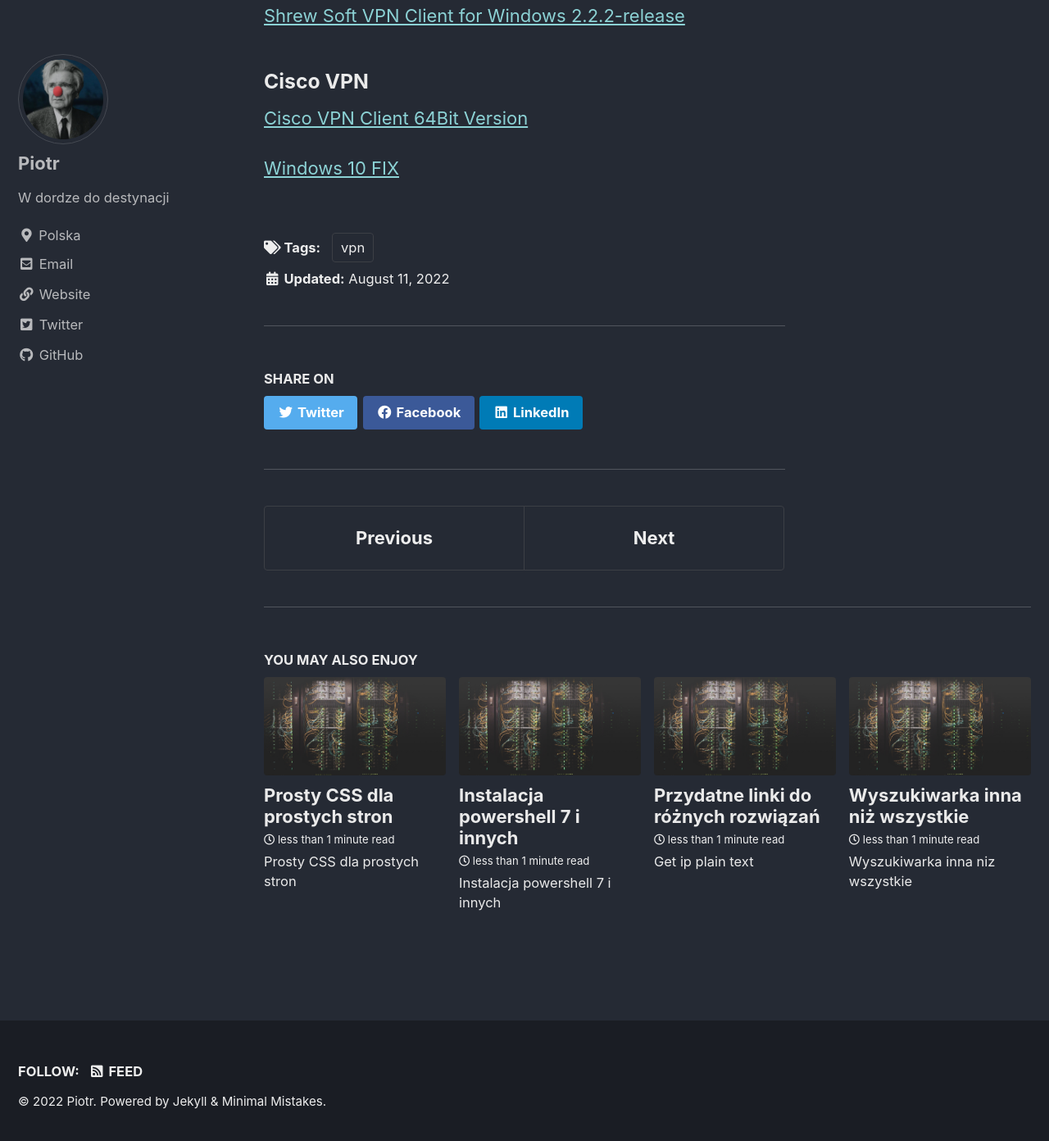
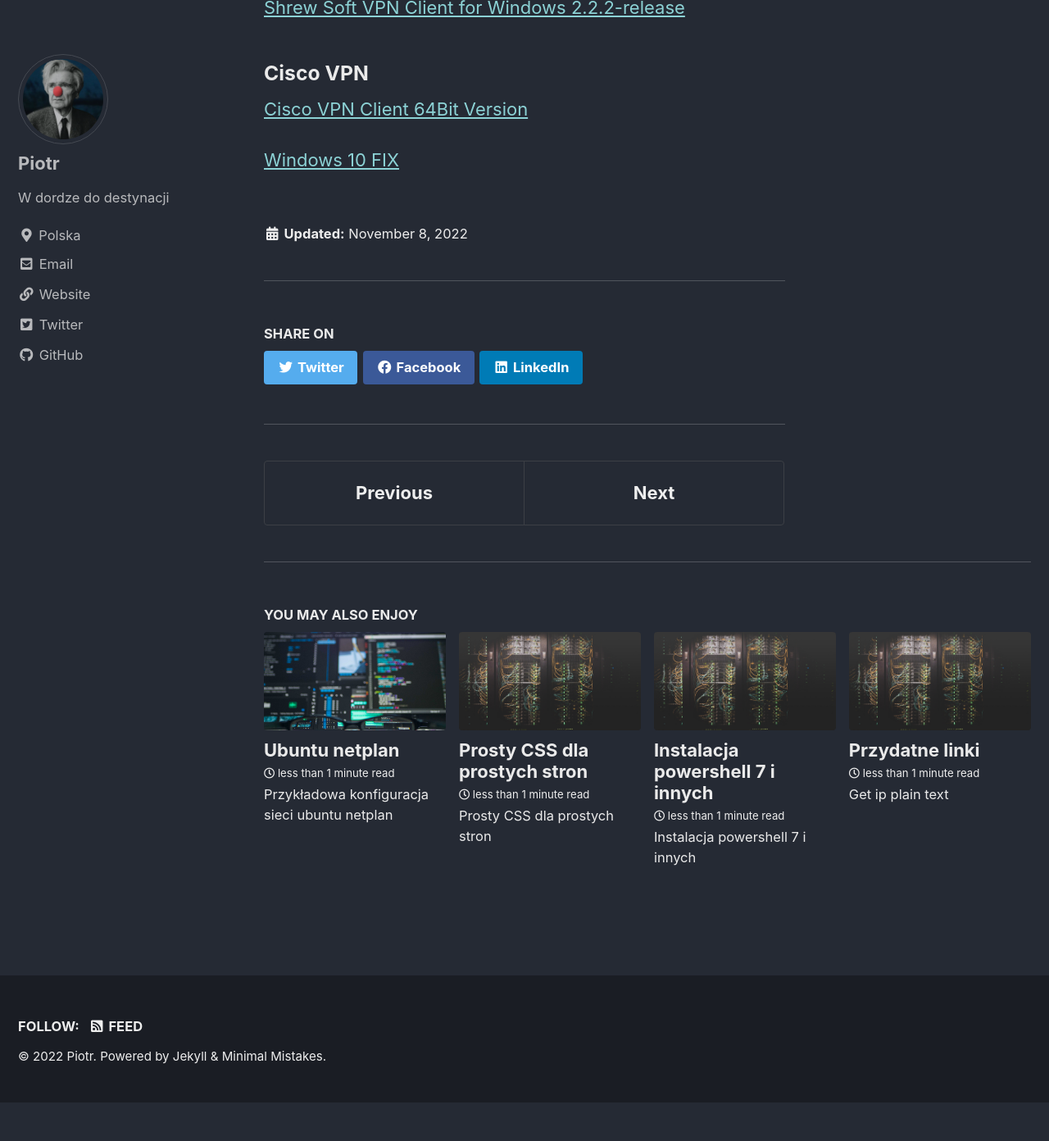
Before and after one commit to MrDum/MrDum.github.io, a Jekyll site: the page built from _posts/2022-08-11-VPN.md, in a window 1280 px wide and 1400 px high, scrolled down 578 px. Shown: the top 1392 px of the window at 82% size. Built offline with Jekyll 4.4.1, drawn with Linux system fonts in a browser that asks for light colours; cached includes are drawn as plain includes; after the commit the page ends 1923 px from its top, so only the background shows below that; some of the changed text lies outside the part shown.

Commit message:
dodanie netplan

```diff
--- a/_posts/2022-08-05-search.md
+++ b/_posts/2022-08-05-search.md
@@ -6,7 +6,7 @@
   - windows
 ---
 
-# Wyszukiwarka inna niz wszystkie
+# Wyszukiwarka inna niż wszystkie
 
 Jeśli google nie spełnia twoich oczekiwań a na myśł o używaniu binga przechodzą cię dreszcze spróbój poniższej wyszukiwarki
 
--- a/_posts/2022-08-11-VPN.md
+++ b/_posts/2022-08-11-VPN.md
@@ -1,5 +1,5 @@
 ---
-title:  "Przydatne linki do różnych rozwiązań"
+title:  "Przydatne linki do rozwiązań VPN
 header:
   teaser: "/assets/images/banner.jpg"
 tags:
--- a/_posts/2022-08-11-tools.md
+++ b/_posts/2022-08-11-tools.md
@@ -1,5 +1,5 @@
 ---
-title:  "Przydatne linki do różnych rozwiązań"
+title:  "Przydatne linki"
 header:
   teaser: "/assets/images/banner.jpg"
 tags:
```
Also changed, not shown: _posts/2011-12-31-new-years-eve-is-awesome.md (deleted, +0 -11 lines), _posts/2022-11-08-network-ubuntu.md (added, +25 -0 lines).
